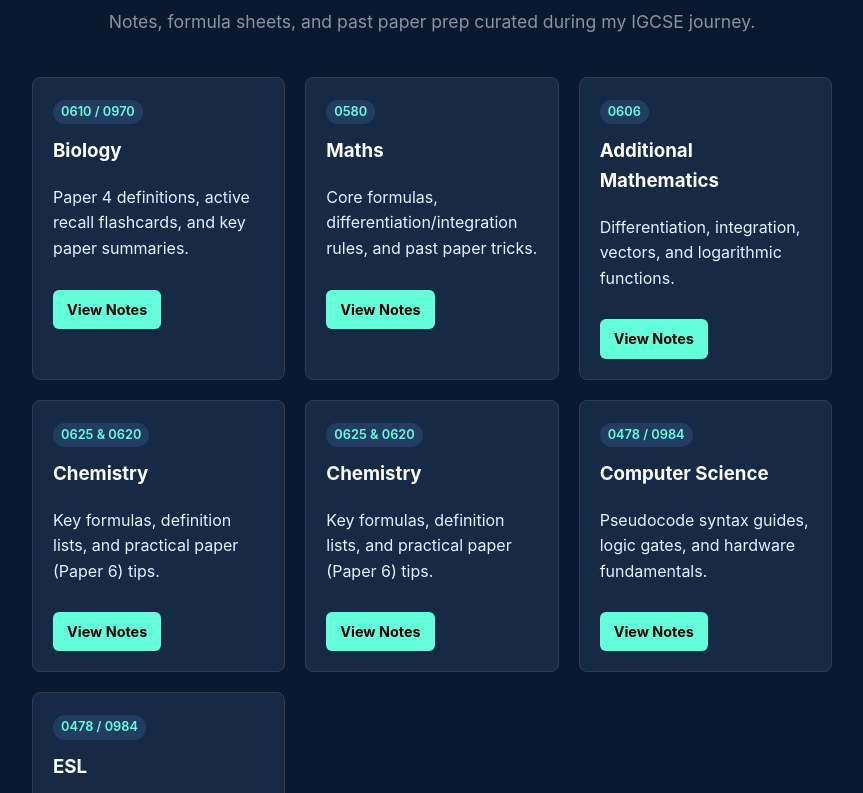
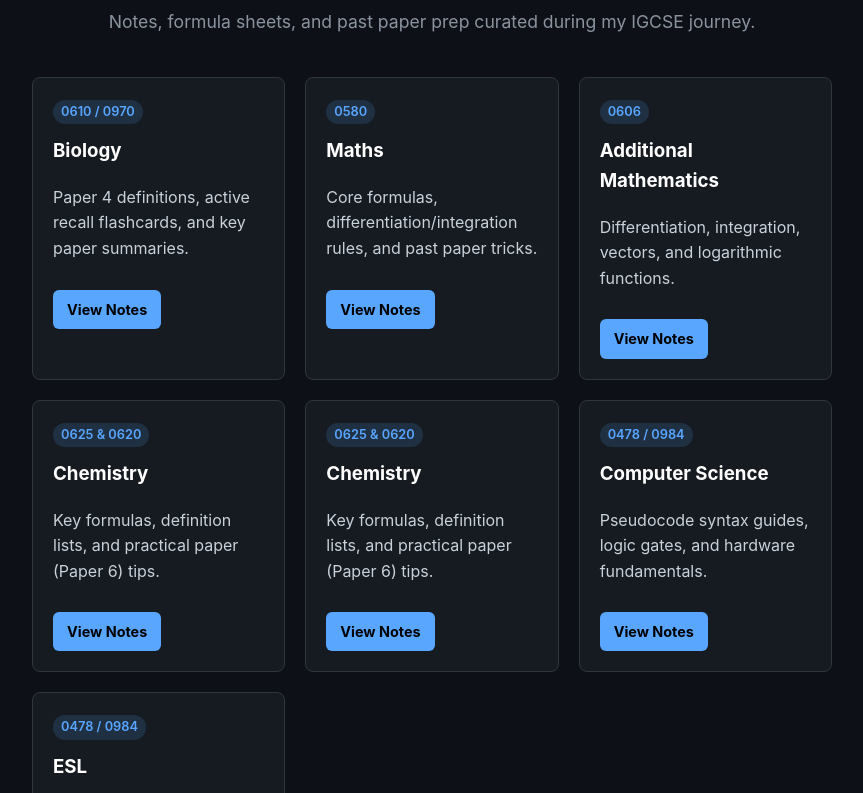
Before and after one commit to BryanWANG-core/IGCSE-notes, a plain HTML site: page index.html in a window 1280 px wide. Shown: the part 129-922 px from the top of the page, without its empty margins (208-1071 px from the left). Drawn offline with Linux system fonts and the light colour scheme.

Commit message:
Update CSS variables for color scheme

```diff
--- a/index.html
+++ b/index.html
@@ -7,11 +7,11 @@
   <title>Bryan's IGCSE Revision Hub</title>
   <style>
 :root {
-      --bg: #0a192f;
-      --card-bg: #172a45;
-      --border: #303c55;
-      --text: #e6f1ff;
-      --accent: #64ffda;
+      --bg: #0d1117;
+      --card-bg: #161b22;
+      --border: #30363d;
+      --text: #c9d1d9;
+      --accent: #58a6ff;
     }
 
     body {
```
